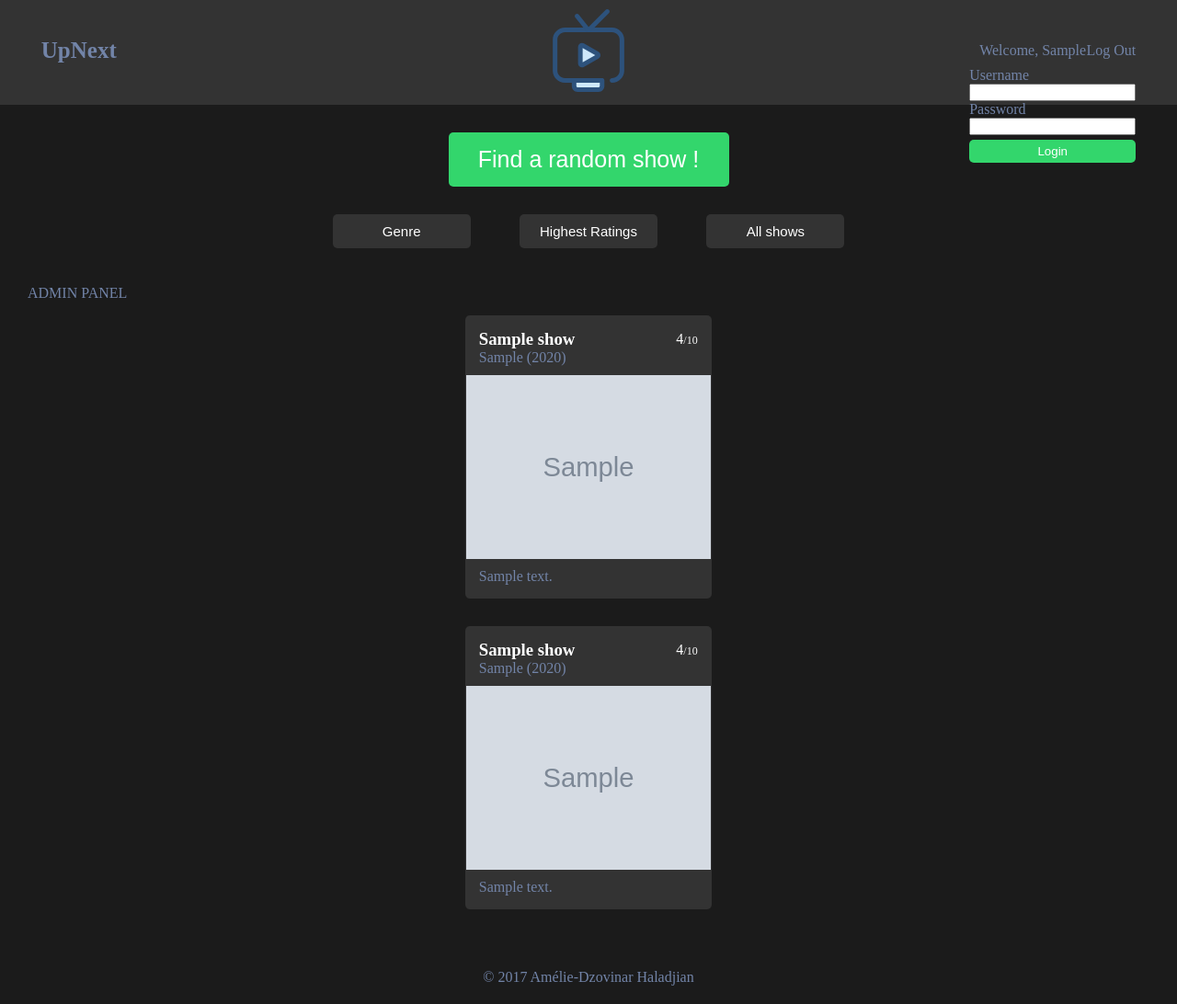
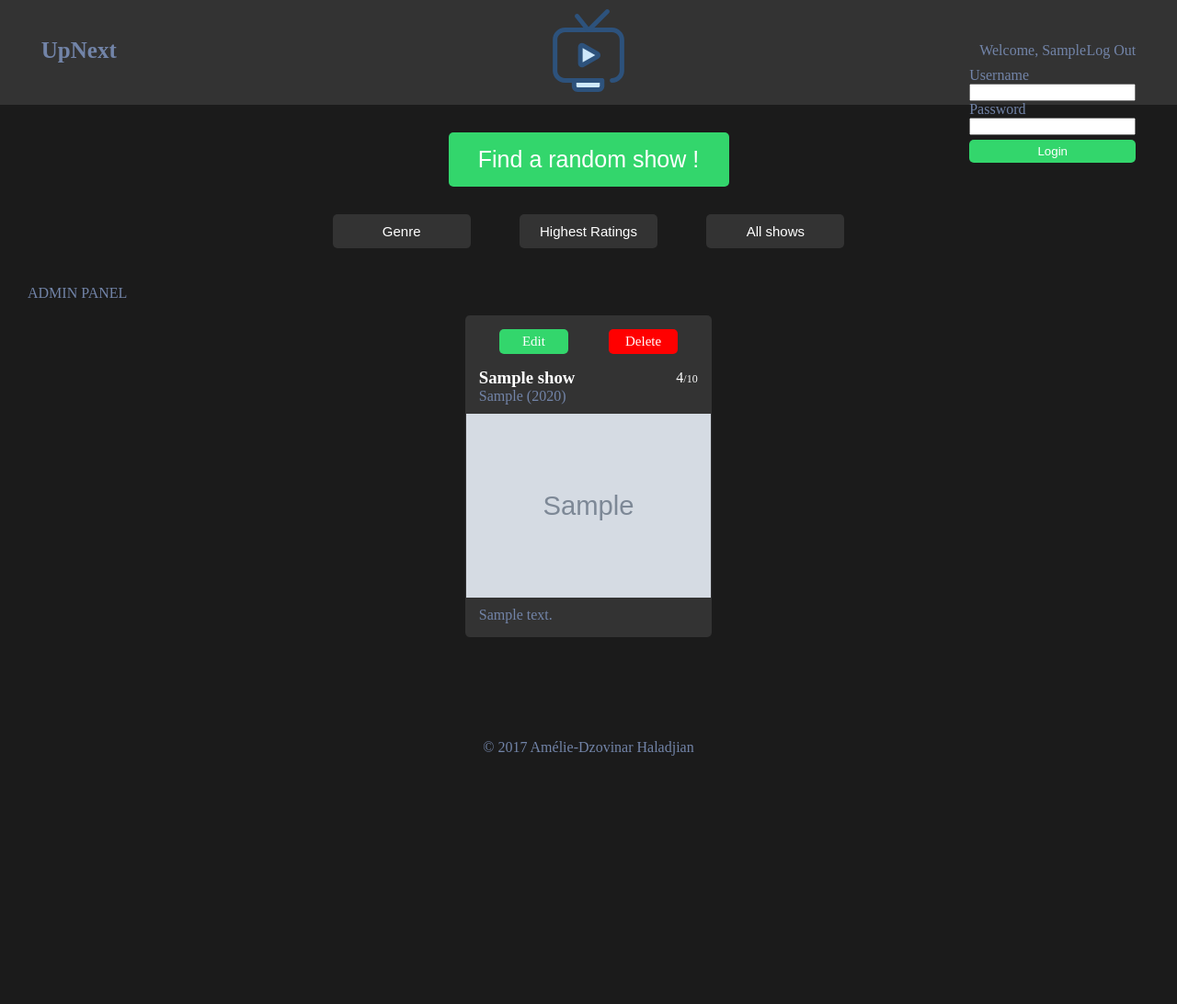
Before and after one commit to Dzov/NextWatch, a PHP site: page / in a window 1280 px wide. Shown: the whole page at 92% size. After the commit the page ends 822 px from the top, so only its background shows below. Run offline with PHP 8.4, Linux system fonts and the light colour scheme; the visitor is signed in with stand-in values (Sample User, id 1); tables that the repository leaves empty hold one stand-in row (values such as "Sample post"); grey boxes marked "Sample" are stand-in pictures; some libraries are stand-ins or nearby versions.

Commit message:
added edit and delete options for admin

```diff
--- a/controllers/login.php
+++ b/controllers/login.php
@@ -41,7 +41,7 @@
   }
 }
 
-function headerLog() {
+function headerDisplay() {
 
   if(isset($_SESSION['username'])) {
     return "<div class='flex justifyBetween'><p class='selfCenter'>Welcome, " . ucfirst($_SESSION['username']) . "</p><p><a href='controllers/logout.php'>Log Out</a></div>";
--- a/css/flex.css
+++ b/css/flex.css
@@ -35,6 +35,10 @@
   align-content: space-between;
 }
 
+.alignEnd {
+  align-items: flex-end;
+}
+
 .alignContentCenter {
   align-content: center;
 }
--- a/css/main.css
+++ b/css/main.css
@@ -36,7 +36,7 @@
   font-size: 25px;
   outline: none; }
 
-.button, .dropContent {
+.button, .dropContent, .controlBtn {
   background-color: #333333;
   padding: 10px;
   width: 150px;
@@ -125,6 +125,30 @@
 .showDescr {
   text-align: justify; }
 
+/* ADMIN PANEL */
+.controlsList {
+  margin-bottom: 15px; }
+
+.controlBtn {
+  flex: .3;
+  padding: 5px; }
+
+.editBtn {
+  background-color: #33d66c; }
+
+.deleteBtn {
+  background-color: red; }
+
+/* editForm */
+.editForm input, .editForm textarea {
+  padding: 10px; }
+.editForm label {
+  font-size: 18px;
+  margin-top: 10px; }
+.editForm .updateBtn {
+  background-color: #33d66c;
+  margin-top: 10px; }
+
 /*   FOOTER   */
 footer {
   padding: 20px;
--- a/model/model.php
+++ b/model/model.php
@@ -16,7 +16,8 @@
 
     if ($jsonObj != "") {$jsonObj .= ",";}
 
-    $jsonObj .= '{"Title" : "'  . $show["show_title"] . '",';
+    $jsonObj .= '{"Id" : "'  . $show["show_id"] . '",';
+    $jsonObj .= '"Title" : "'   . $show["show_title"]        . '",';
     $jsonObj .= '"Description" : "'   . $show["show_descr"]        . '",';
     $jsonObj .= '"Genre" : "'   . $show["show_genre"]        . '",';
     $jsonObj .= '"Year" : "'   . $show["show_year"]        . '",';
--- a/scss/main.scss
+++ b/scss/main.scss
@@ -166,6 +166,45 @@
   text-align: justify;
 }
 
+/* ADMIN PANEL */
+
+.controlsList {
+  margin-bottom: 15px;
+}
+
+.controlBtn {
+  @extend .button;
+  flex: .3;
+  padding: 5px;
+}
+
+.editBtn {
+  background-color: $greenColor;
+}
+
+.deleteBtn {
+  background-color: red;
+}
+
+/* editForm */
+
+.editForm {
+  input, textarea {
+    padding: 10px;
+  }
+  label {
+    font-size: 18px;
+    margin-top: 10px;
+  }
+  .updateBtn {
+    background-color: $greenColor;
+    margin-top: 10px;
+  }
+}
+
+
+
+
 /*   FOOTER   */
 
 footer {
--- a/views/adminShowCard.php
+++ b/views/adminShowCard.php
@@ -1,6 +1,10 @@
 <?php echo "ADMIN PANEL" ; ?>
 <section class="flex flexWrap">
   <article class="showCard flexColumn" ng-repeat="show in myShows | filter:myFilter | orderBy:'Title'">
+    <ul class="flex justifyAround alignEnd controlsList">
+      <li class="editBtn controlBtn"><a href="model/edit.php?edit={{show.Id}}">Edit</a></li>
+      <li class="deleteBtn controlBtn"><!-- <a href="model/delete.php?delete={{show.Id}}"> -->Delete<!-- </a> --></li>
+    </ul>
     <header class=" flexWrap">
       <div class="flex justifyBetween">
         <h1 class="showTitle">{{show.Title}}</h1>
@@ -13,19 +17,3 @@
     <p class="showDescr">{{show.Description}}</p>
   </article>
 </section>
-
-
-<section class="flex flexWrap">
-  <article class="showCard flexColumn" ng-repeat="show in myShows | filter:myFilter | orderBy:'Title'">
-    <header class=" flexWrap">
-      <div class="flex justifyBetween">
-        <h1 class="showTitle">{{show.Title}}</h1>
-        <p class="showRating">{{show.Rating}}<span class="ten">/10</span></p>
-      </div>
-      <span class="showGenre">{{show.Genre}}</span>
-      <span class="showYear">({{show.Year}})</span>
-    </header>
-    <img src="img/{{show.Image}}"  height="200" class="showImg selfCenter">
-    <p class="showDescr">{{show.Description}}</p>
-  </article>
-</section>
--- a/views/header.php
+++ b/views/header.php
@@ -2,7 +2,7 @@
   <h1 class="brand"><a href="index.php">UpNext</a></h1>
   <img src="img/television.svg" alt='NextWatch Icon' height="90">
   <div class="formContainer selfCenter">
-    <?= headerLog(); ?>
+    <?= headerDisplay(); ?>
     <form class="loginForm flexColumn" action="index.php" method="post">
       <label for="username">Username</label>
       <input id="username" type="text" name="username" required="">
--- a/views/view.php
+++ b/views/view.php
@@ -13,7 +13,20 @@
 </head>
 <body ng-app="myApp">
   <!-- Header -->
-  <?php include 'views/header.php' ?>
+  <header class="mainHeader flex">
+    <h1 class="brand"><a href="index.php">UpNext</a></h1>
+    <img src="img/television.svg" alt='NextWatch Icon' height="90">
+    <div class="formContainer selfCenter">
+      <?= headerDisplay(); ?>
+      <form class="loginForm flexColumn" action="index.php" method="post">
+        <label for="username">Username</label>
+        <input id="username" type="text" name="username" required="">
+        <label for="pwd">Password</label>
+        <input id="pwd" type="password" name="pwd" required="">
+        <input class="loginBtn" type="submit" name="submit" value="Login">
+      </form>
+    </div>
+  </header>
 
   <main class="flexColumn" ng-controller="MainCtrl">
 
```
Also changed, not shown: model/delete.php (+5 -5 lines), model/edit.php (added, +32 -0 lines), views/editMode.php (added, +55 -0 lines), 1 other file.
